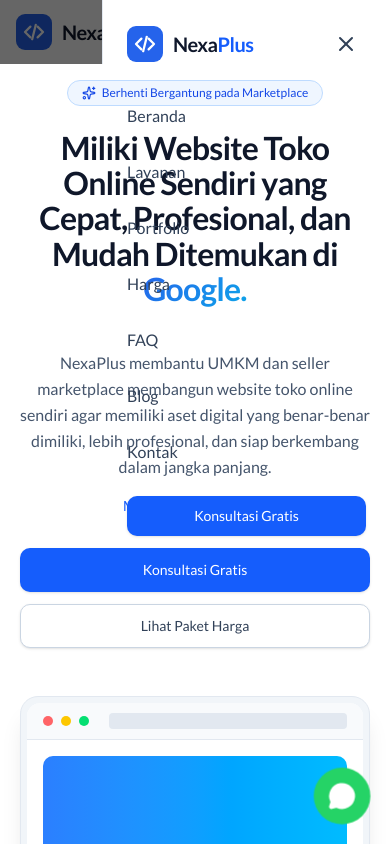
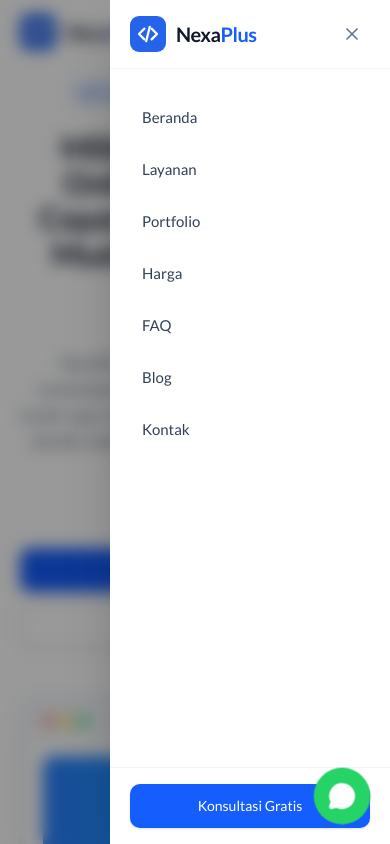
Before and after one commit to ersetdigital-sudo/nexaplus.app, a Next.js app: page / in a window 390 px wide. Both pictures are taken after a click on the button 354 px from the left and 32 px from the top of the page. Shown: the top 844 px of the page. Built offline with nearby package versions, Linux system fonts and the light colour scheme.

Commit message:
redesign: mobile drawer premium, trust section no-scroll, FAQ accordion, final CTA dark

```diff
--- a/components/layout/navbar.tsx
+++ b/components/layout/navbar.tsx
@@ -5,7 +5,6 @@ import { motion, AnimatePresence } from 'framer-motion';
 import { Menu, X } from 'lucide-react';
 import { navLinks } from '@/data/navigation';
 import { getDefaultWhatsAppUrl } from '@/lib/whatsapp';
-import { drawerVariants } from '@/lib/animations';
 import { Button } from '@/components/ui/button';
 import { Logo } from '@/components/shared/logo';
 
@@ -16,26 +15,31 @@ export function Navbar() {
   const whatsappUrl = getDefaultWhatsAppUrl();
 
   useEffect(() => {
-    const handleScroll = () => {
-      setIsScrolled(window.scrollY > 0);
-    };
-
+    const handleScroll = () => setIsScrolled(window.scrollY > 0);
     window.addEventListener('scroll', handleScroll, { passive: true });
     handleScroll();
-
     return () => window.removeEventListener('scroll', handleScroll);
   }, []);
+
+  // Lock body scroll when drawer open
+  useEffect(() => {
+    if (isDrawerOpen) {
+      document.body.style.overflow = 'hidden';
+    } else {
+      document.body.style.overflow = '';
+    }
+    return () => { document.body.style.overflow = ''; };
+  }, [isDrawerOpen]);
 
   const handleLinkClick = useCallback(
     (e: React.MouseEvent<HTMLAnchorElement>, href: string) => {
       e.preventDefault();
       setIsDrawerOpen(false);
-
+      setTimeout(() => {
         const targetId = href.replace('#', '');
         const element = document.getElementById(targetId);
-      if (element) {
-        element.scrollIntoView({ behavior: 'smooth' });
-      }
+        if (element) element.scrollIntoView({ behavior: 'smooth' });
+      }, 300);
     },
     []
   );
@@ -44,13 +48,12 @@ export function Navbar() {
     <header
       className={`fixed top-0 left-0 right-0 z-50 transition-all duration-200 ease-in-out ${
         isScrolled
-          ? 'bg-white/90 backdrop-blur-md border-b border-slate-200 shadow-sm'
-          : 'bg-white/80 backdrop-blur-sm'
+          ? 'bg-white/95 backdrop-blur-lg border-b border-slate-100 shadow-sm'
+          : 'bg-white'
       }`}
     >
-      <nav className="mx-auto max-w-7xl px-4 sm:px-6 lg:px-8">
+      <nav className="mx-auto max-w-7xl px-5 sm:px-6 lg:px-8">
         <div className="flex h-16 items-center justify-between">
-          {/* Logo */}
           <a href="#beranda" className="flex items-center" aria-label="NexaPlus beranda">
             <Logo />
           </a>
@@ -62,17 +65,13 @@ export function Navbar() {
                 key={link.href}
                 href={link.href}
                 onClick={(e) => handleLinkClick(e, link.href)}
-                className="text-sm text-slate-600 hover:text-blue-600 transition-colors duration-200"
+                className="text-sm text-slate-600 hover:text-blue-600 transition-colors duration-150"
               >
                 {link.label}
               </a>
             ))}
             <Button asChild size="sm">
-              <a
-                href={whatsappUrl}
-                target="_blank"
-                rel="noopener noreferrer"
-              >
+              <a href={whatsappUrl} target="_blank" rel="noopener noreferrer">
                 Konsultasi Gratis
               </a>
             </Button>
@@ -81,78 +80,72 @@ export function Navbar() {
           {/* Mobile Hamburger */}
           <button
             type="button"
-            className="md:hidden inline-flex items-center justify-center rounded-md p-2 text-slate-700 hover:bg-slate-100 transition-colors"
-            onClick={() => setIsDrawerOpen(!isDrawerOpen)}
+            className="md:hidden flex h-10 w-10 items-center justify-center rounded-lg text-slate-700 hover:bg-slate-100 transition-colors"
+            onClick={() => setIsDrawerOpen(true)}
             aria-expanded={isDrawerOpen}
             aria-label="Menu navigasi"
           >
-            {isDrawerOpen ? (
-              <X className="h-6 w-6" />
-            ) : (
-              <Menu className="h-6 w-6" />
-            )}
+            <Menu className="h-5 w-5" />
           </button>
         </div>
       </nav>
 
-      {/* Mobile Drawer */}
+      {/* Mobile Drawer — fullscreen overlay style */}
       <AnimatePresence>
         {isDrawerOpen && (
           <>
             {/* Backdrop */}
             <motion.div
-              className="fixed inset-0 z-40 bg-black/60 md:hidden"
+              className="fixed inset-0 z-[60] bg-black/40 backdrop-blur-sm md:hidden"
               initial={{ opacity: 0 }}
               animate={{ opacity: 1 }}
               exit={{ opacity: 0 }}
-              transition={{ duration: 0.3 }}
+              transition={{ duration: 0.2 }}
               onClick={() => setIsDrawerOpen(false)}
             />
 
-            {/* Drawer Panel */}
+            {/* Drawer Panel — slide from right, full height */}
             <motion.div
-              className="fixed top-0 right-0 z-50 h-full w-72 bg-white border-l border-slate-200 md:hidden"
-              variants={drawerVariants}
-              initial="closed"
-              animate="open"
-              exit="closed"
+              className="fixed inset-y-0 right-0 z-[70] w-[280px] max-w-[85vw] bg-white shadow-2xl md:hidden"
+              initial={{ x: '100%' }}
+              animate={{ x: 0 }}
+              exit={{ x: '100%' }}
+              transition={{ type: 'spring', damping: 30, stiffness: 300 }}
             >
-              <div className="flex flex-col h-full p-6">
+              <div className="flex h-full flex-col">
                 {/* Drawer Header */}
-                <div className="flex items-center justify-between mb-8">
+                <div className="flex items-center justify-between border-b border-slate-100 px-5 py-4">
                   <Logo />
                   <button
                     type="button"
-                    className="inline-flex items-center justify-center rounded-md p-2 text-slate-700 hover:bg-slate-100 transition-colors"
+                    className="flex h-9 w-9 items-center justify-center rounded-lg text-slate-500 hover:bg-slate-100 transition-colors"
                     onClick={() => setIsDrawerOpen(false)}
-                    aria-label="Menu navigasi"
+                    aria-label="Tutup menu"
                   >
-                    <X className="h-6 w-6" />
+                    <X className="h-5 w-5" />
                   </button>
                 </div>
 
                 {/* Drawer Links */}
-                <div className="flex flex-col gap-4">
+                <div className="flex-1 overflow-y-auto px-5 py-6">
+                  <div className="flex flex-col gap-1">
                     {navLinks.map((link) => (
                       <a
                         key={link.href}
                         href={link.href}
                         onClick={(e) => handleLinkClick(e, link.href)}
-                      className="text-base text-slate-700 hover:text-blue-600 transition-colors duration-200 py-2"
+                        className="flex h-12 items-center rounded-lg px-3 text-[15px] font-medium text-slate-700 hover:bg-slate-50 hover:text-blue-600 transition-colors"
                       >
                         {link.label}
                       </a>
                     ))}
                   </div>
+                </div>
 
-                {/* Drawer CTA */}
-                <div className="mt-auto pt-6">
-                  <Button asChild className="w-full">
-                    <a
-                      href={whatsappUrl}
-                      target="_blank"
-                      rel="noopener noreferrer"
-                    >
+                {/* Drawer Footer CTA */}
+                <div className="border-t border-slate-100 px-5 py-4">
+                  <Button asChild className="w-full" size="lg">
+                    <a href={whatsappUrl} target="_blank" rel="noopener noreferrer">
                       Konsultasi Gratis
                     </a>
                   </Button>
--- a/components/sections/faq-section.tsx
+++ b/components/sections/faq-section.tsx
@@ -16,20 +16,21 @@ export function FAQSection() {
   return (
     <SectionWrapper id="faq" className="bg-slate-50">
       <div className="mx-auto max-w-3xl">
-        <h2 className="mb-12 text-center font-bold text-slate-900">
+        <h2 className="mb-10 text-center font-bold text-slate-900">
           Pertanyaan Umum
         </h2>
 
+        {/* Accordion wrapper with shared border + radius */}
+        <div className="overflow-hidden rounded-xl border border-slate-200">
           <Accordion type="single" collapsible>
             {faqItems.map((item) => (
               <AccordionItem key={item.id} value={item.id}>
-              <AccordionTrigger className="text-left text-slate-900">
-                {item.question}
-              </AccordionTrigger>
+                <AccordionTrigger>{item.question}</AccordionTrigger>
                 <AccordionContent>{item.answer}</AccordionContent>
               </AccordionItem>
             ))}
           </Accordion>
+        </div>
       </div>
 
       <script
--- a/components/sections/final-cta-section.tsx
+++ b/components/sections/final-cta-section.tsx
@@ -6,23 +6,21 @@ import { SectionWrapper } from "@/components/shared/section-wrapper";
 
 export function FinalCtaSection() {
   return (
-    <SectionWrapper
-      id="kontak"
-      className="bg-gradient-to-r from-blue-600 to-sky-500"
-    >
+    <SectionWrapper id="kontak" className="bg-slate-900">
       <div className="mx-auto max-w-3xl text-center">
-        <h2 className="mb-4 font-bold text-white">
+        <h2 className="font-bold text-white">
           Bangun Aset Digital yang Benar-Benar Milik Anda.
         </h2>
-        <p className="mb-4 text-lg text-white/80">
+        <p className="mt-5 text-base text-slate-300 md:text-lg">
           Jangan hanya mengandalkan marketplace untuk mengembangkan bisnis.
           Miliki website profesional yang cepat, modern, dan siap membantu
           bisnis tumbuh lebih besar.
         </p>
-        <p className="mb-8 text-sm text-white/70">
+        <p className="mt-3 text-sm text-slate-400">
           Konsultasikan kebutuhan website Anda sekarang.
         </p>
-        <Button size="lg" variant="secondary" asChild>
+        <div className="mt-8">
+          <Button size="lg" asChild>
             <a
               href={getDefaultWhatsAppUrl()}
               target="_blank"
@@ -32,6 +30,7 @@ export function FinalCtaSection() {
             </a>
           </Button>
         </div>
+      </div>
     </SectionWrapper>
   );
 }
--- a/components/sections/trust-section.tsx
+++ b/components/sections/trust-section.tsx
@@ -1,17 +1,9 @@
 "use client";
 
+import { Check } from "lucide-react";
 import { SectionWrapper } from "@/components/shared/section-wrapper";
 
-const clientLogos = [
-  "Client 1",
-  "Client 2",
-  "Client 3",
-  "Client 4",
-  "Client 5",
-  "Client 6",
-];
-
-const trustBadges = [
+const trustPoints = [
   "Website Cepat",
   "Mobile Friendly",
   "SEO Friendly",
@@ -21,33 +13,22 @@ const trustBadges = [
 
 export function TrustSection() {
   return (
-    <SectionWrapper id="trust" className="bg-slate-50 py-12 lg:py-16">
-      <div className="mx-auto max-w-6xl">
-        <p className="mb-8 text-center text-sm text-slate-600 md:text-base">
+    <SectionWrapper id="trust" className="bg-slate-50 py-10 lg:py-14">
+      <div className="mx-auto max-w-4xl">
+        <p className="mb-6 text-center text-sm text-slate-500 md:text-base">
           Dipercaya oleh berbagai UMKM, organisasi, sekolah, dan bisnis yang
           ingin tampil lebih profesional di era digital.
         </p>
-        <div className="flex items-center gap-6 overflow-x-auto px-4 md:justify-center md:overflow-x-visible md:px-0">
-          {clientLogos.map((name) => (
-            <div
-              key={name}
-              className="flex h-12 w-28 shrink-0 items-center justify-center rounded-lg border border-slate-200 bg-slate-100"
-              role="img"
-              aria-label={`Logo ${name}`}
+
+        {/* Trust points — wrapping badges, no horizontal scroll */}
+        <div className="flex flex-wrap items-center justify-center gap-x-4 gap-y-3">
+          {trustPoints.map((point) => (
+            <span
+              key={point}
+              className="inline-flex items-center gap-1.5 text-sm text-slate-700"
             >
-              <span className="text-xs text-slate-400">{name}</span>
-            </div>
-          ))}
-        </div>
-
-        {/* Trust badges */}
-        <div className="mt-8 flex flex-wrap items-center justify-center gap-3">
-          {trustBadges.map((badge) => (
-            <span
-              key={badge}
-              className="inline-flex items-center rounded-full border border-blue-200 bg-blue-50 px-3 py-1 text-xs font-medium text-blue-700"
-            >
-              {badge}
+              <Check className="h-4 w-4 text-blue-600" aria-hidden="true" />
+              {point}
             </span>
           ))}
         </div>
--- a/components/ui/accordion.tsx
+++ b/components/ui/accordion.tsx
@@ -14,7 +14,7 @@ const AccordionItem = React.forwardRef<
 >(({ className, ...props }, ref) => (
   <AccordionPrimitive.Item
     ref={ref}
-    className={cn("border-b border-slate-200", className)}
+    className={cn("border-b border-slate-200 last:border-b-0", className)}
     {...props}
   />
 ));
@@ -28,13 +28,13 @@ const AccordionTrigger = React.forwardRef<
     <AccordionPrimitive.Trigger
       ref={ref}
       className={cn(
-        "flex flex-1 items-center justify-between py-4 font-medium text-slate-900 transition-all hover:text-blue-600 [&[data-state=open]>svg]:rotate-180",
+        "flex w-full flex-1 items-center justify-between px-4 py-3.5 text-sm font-medium text-slate-900 bg-slate-50 hover:bg-slate-100 transition-colors duration-150 focus:outline-none focus-visible:ring-2 focus-visible:ring-blue-500 [&[data-state=open]]:bg-slate-100 [&[data-state=open]>svg]:rotate-180",
         className
       )}
       {...props}
     >
       {children}
-      <ChevronDown className="h-4 w-4 shrink-0 transition-transform duration-200" />
+      <ChevronDown className="h-4 w-4 shrink-0 text-slate-500 transition-transform duration-150" />
     </AccordionPrimitive.Trigger>
   </AccordionPrimitive.Header>
 ));
@@ -49,7 +49,7 @@ const AccordionContent = React.forwardRef<
     className="overflow-hidden text-sm transition-all data-[state=closed]:animate-accordion-up data-[state=open]:animate-accordion-down"
     {...props}
   >
-    <div className={cn("pb-4 pt-0 text-slate-600", className)}>
+    <div className={cn("border-t border-slate-200 bg-white px-4 py-3.5 text-slate-600 leading-relaxed", className)}>
       {children}
     </div>
   </AccordionPrimitive.Content>
```
Lines whose indentation alone changed are shown as unchanged.
